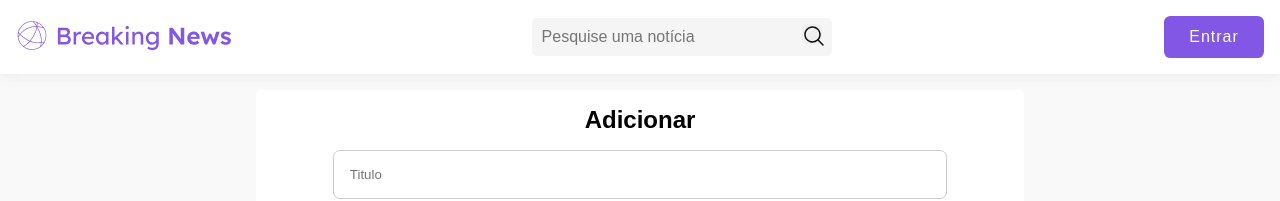
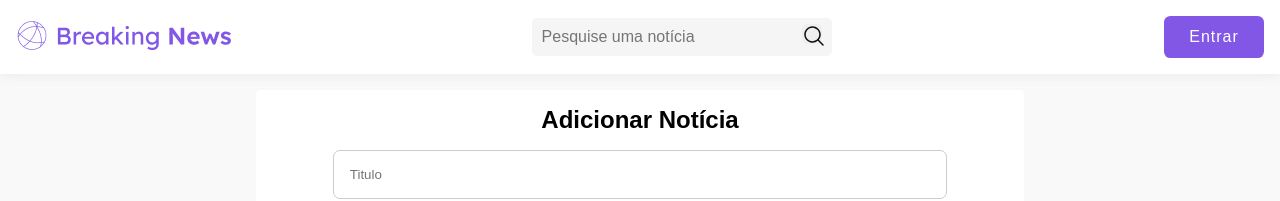
Before and after one commit to ItaloFabricio/spa-breakingnews, a React (Vite) app: page /manage-news/add/news in a window 1280 px wide. Shown: the top 201 px of the page. Built offline with nearby package versions, Linux system fonts and the light colour scheme.

Commit message:
delete a news

```diff
--- a/src/components/Input/Input.jsx
+++ b/src/components/Input/Input.jsx
@@ -8,7 +8,7 @@ export function Input({
   register,
   isInput = true,
   value: initialValue,
-  disabled,
+  disabled = false,
 }) {
   const [value, setValue] = useState(initialValue);
   let inputProps = {
--- a/src/pages/ManageNews/ManageNews.jsx
+++ b/src/pages/ManageNews/ManageNews.jsx
@@ -1,5 +1,10 @@
 import { useForm } from "react-hook-form";
-import { createNews, editNews, getNewsById } from "../../services/newsServices";
+import {
+  createNews,
+  deleteNews,
+  editNews,
+  getNewsById,
+} from "../../services/newsServices";
 import { AddNewsContainer } from "./ManageNewsStyled";
 import { useNavigate, useParams } from "react-router-dom";
 import { zodResolver } from "@hookform/resolvers/zod";
@@ -7,6 +12,7 @@ import { newsSchema } from "../../schemas/newsSchema";
 import { Input } from "../../components/Input/Input";
 import { Button } from "../../components/Button/Button";
 import { useEffect } from "react";
+import { ErrorSpan } from "../../components/Navbar/NavbarStyled";
 
 export function ManageNews() {
   const { action, id } = useParams();
@@ -23,7 +29,7 @@ export function ManageNews() {
     try {
       await createNews(data);
       navigate("/profile");
-        console.log("Dados:", data)
+      console.log("Dados:", data);
     } catch (error) {
       console.log(error);
     }
@@ -50,20 +56,38 @@ export function ManageNews() {
     }
   }
 
+  async function deleteNewsSubmit() {
+    try {
+      await deleteNews(id);
+      navigate("/profile")
+    } catch (error) {
+      console.log(error);
+    }
+  }
+
   useEffect(() => {
-    if(action === "edit") {
+    if (action === "edit" || action === "delete") {
       findNewsById(id);
     }
-  }, [])
+  }, []);
 
   return (
     <AddNewsContainer>
-      <h2>{action == "add" ? "Adicionar" : "Atualizar"} </h2>
+      <h2>
+        {action === "add"
+          ? "Adicionar"
+          : action === "edit"
+          ? "Atualizar"
+          : "Apagar"}{" "}
+        Notícia
+      </h2>
       <form
         onSubmit={
           action == "add"
             ? handleRegisterNews(registerNewsSubmit)
-            : handleRegisterNews(editNewsSubmit)
+            : action === "edit"
+            ? handleRegisterNews(editNewsSubmit)
+            : handleRegisterNews(deleteNewsSubmit)
         }
       >
         <Input
@@ -71,6 +95,7 @@ export function ManageNews() {
           placeholder="Titulo"
           name="title"
           register={registerNews}
+          disabled={action === "delete"}
         />
         {errorsRegisterNews.title && (
           <ErrorSpan>{errorsRegisterNews.title.message}</ErrorSpan>
@@ -80,7 +105,7 @@ export function ManageNews() {
           placeholder="Link da imagem"
           name="banner"
           register={registerNews}
-
+          disabled={action === "delete"}
         />
         {errorsRegisterNews.banner && (
           <ErrorSpan>{errorsRegisterNews.banner.message}</ErrorSpan>
@@ -91,6 +116,7 @@ export function ManageNews() {
           name="text"
           register={registerNews}
           isInput={false}
+          disabled={action === "delete"}
         />
         {errorsRegisterNews.text && (
           <ErrorSpan>{errorsRegisterNews.text.message}</ErrorSpan>
--- a/src/services/newsServices.js
+++ b/src/services/newsServices.js
@@ -53,3 +53,12 @@ export function editNews(body, id) {
   });
   return response;
 }
+
+export function deleteNews(id) {
+  const response = axios.delete(`${baseURL}/news/delete/${id}`, {
+    headers: {
+      Authorization: `Bearer ${Cookies.get("token")}`,
+    },
+  });
+  return response;
+}
```
Lines whose indentation alone changed are shown as unchanged.
